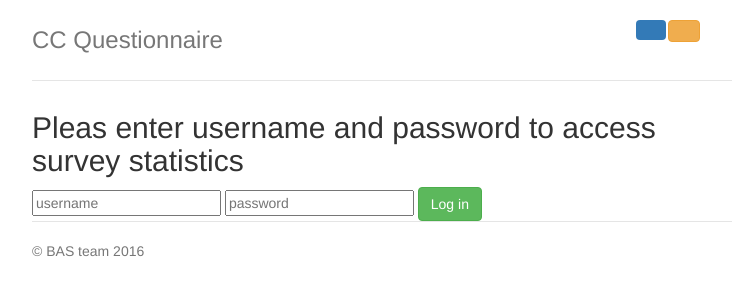
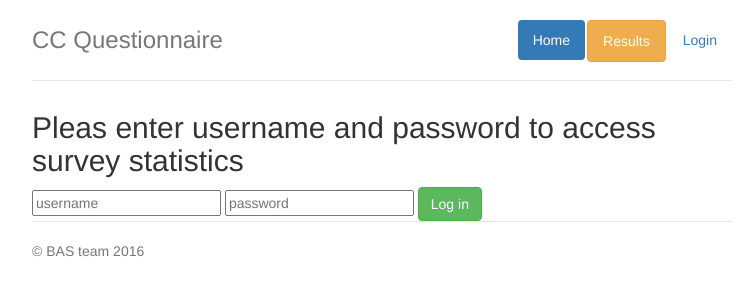
Before and after one commit to Gaket/cc-questionary-team-bas, a Flask app: page /login in a window 1280 px wide. Shown: the top 300 px of the page, without its empty margins (258-1006 px from the left). Run offline with Flask 2, Linux system fonts and the light colour scheme; some libraries are stand-ins or nearby versions.

Commit message:
Hotfixes

```diff
--- a/app/templates/layout.html
+++ b/app/templates/layout.html
@@ -23,23 +23,26 @@
             <ul class="nav nav-pills pull-right">
                 <li role="presentation" class="active">
                     <a href="/">
-                        {% if lang == 'en' %} Home
-                        {% elif lang == 'ru' %} К опросу
-                        {% endif %}
+                        Home
+                        <!--{% if lang == 'en' %} Home-->
+                        <!--{% elif lang == 'ru' %} К опросу-->
+                        <!--{% endif %}-->
                     </a>
                 </li>
                 <li role="presentation">
                     <a class="btn btn-warning" href="/statistics">
-                        {% if lang == 'en' %} Results
-                        {% elif lang == 'ru' %} Результаты
-                        {% endif %}
+                        Results
+                        <!--{% if lang == 'en' %} Results-->
+                        <!--{% elif lang == 'ru' %} Результаты-->
+                        <!--{% endif %}-->
                     </a>
                 </li>
                 <li role="presentation">
                     <a href="/login">
-                        {% if lang == 'en' %}  Log In
-                        {% elif lang == 'ru' %} Войти
-                        {% endif %}
+                        Login
+                        <!--{% if lang == 'en' %}  Log In-->
+                        <!--{% elif lang == 'ru' %} Войти-->
+                        <!--{% endif %}-->
                 </a>
             </ul>
         </nav>
--- a/app/views.py
+++ b/app/views.py
@@ -10,8 +10,6 @@ import json
 import os
 
 from random import randrange
-
-
 
 @app.route('/', methods=['GET', 'POST'])
 @app.route('/main/<lang>', methods=['GET', 'POST'])
@@ -45,7 +43,6 @@ def write_answer(qs):
     with open('app//data//raw//result_' + str(hash) + '.json', 'w') as fp:
         json.dump(qs, fp, sort_keys=True, indent=4)
 
-
 @app.route('/results')
 def chart():
     labels = ['First', 'second', 'third variant', "and here some other"]
@@ -57,14 +54,14 @@ def chart():
 def check_login():
     if request.method.lower() == 'get':
         msg = "Pleas enter username and password to access survey statistics"
-        return render_template('login.html', message=msg)
+        return render_template('login.html', message=msg, lang="en")
     elif request.method.lower() == 'post':
         if request.form['user'] == 'admin' and \
                 request.form['password'] == 'secret':
             session['admin'] = True
             return redirect(url_for('get_statistics'))
         else:
-            return render_template('login.html', message="Wrong user or password")
+            return render_template('login.html', message="Wrong user or password", lang="en")
 
 
 @app.route('/statistics')
@@ -72,7 +69,7 @@ def get_statistics():
     if 'admin' not in session:
         return redirect(url_for('check_login'))
     else:
-        questions = getQuestions(QUESTIONS_ADDR, lang)
+        questions = getQuestions(QUESTIONS_ADDR, "en")
         data = json.load(open(os.path.join('app',
                                       'data',
                                       'aggregated_data.json')))
@@ -85,4 +82,4 @@ def get_statistics():
                     chart_values.append(float(val))
         data.append(chart_labels)
         data.append(chart_values)
-        return render_template('statistics.html', data=data)
+        return render_template('statistics.html', data=data, lang="en")
```
